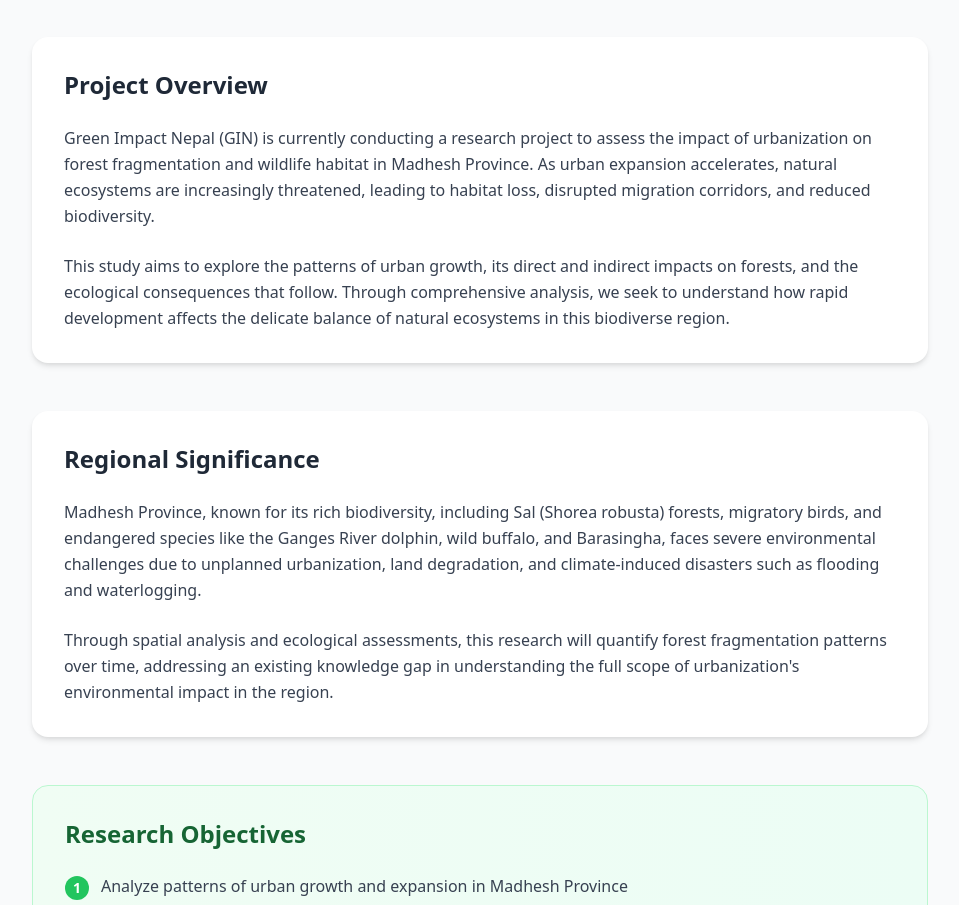
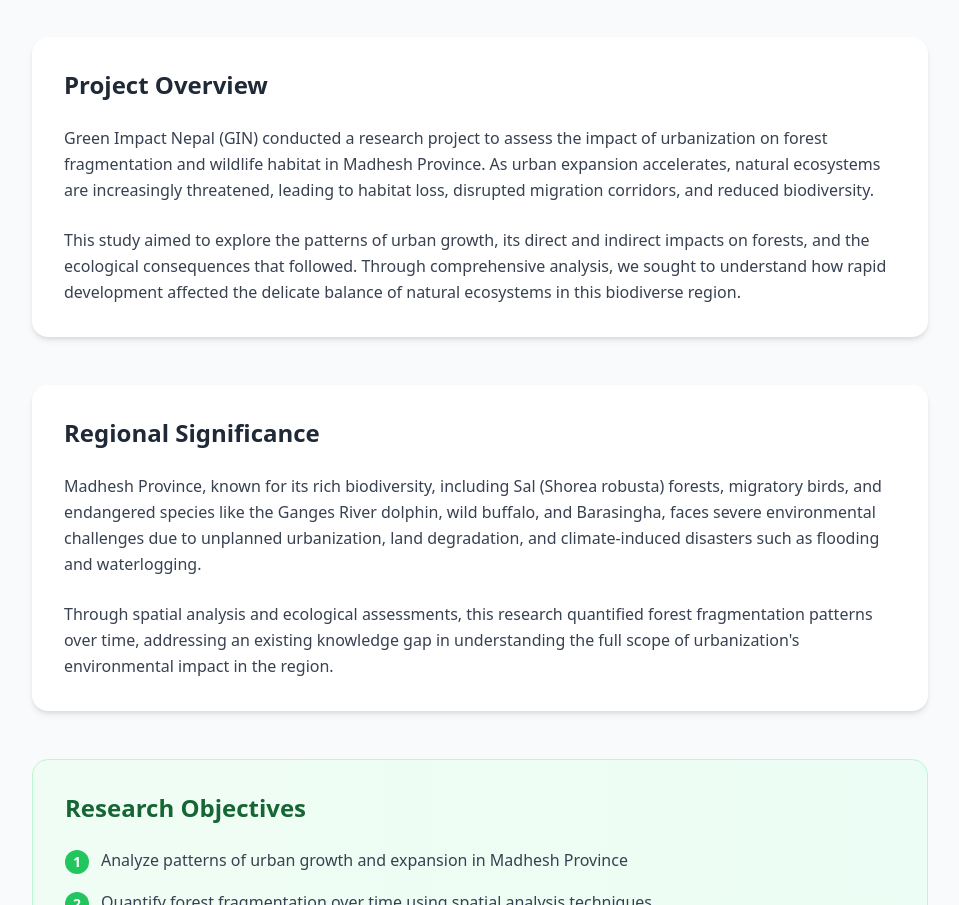
Before and after one commit to Binabh/green-impact-nepal, a plain HTML site: page docs/articles/urban-impact-study.html in a window 1280 px wide. Shown: the part 680-1585 px from the top of the page, without its empty margins (160-1119 px from the left). Drawn offline with Linux system fonts and the light colour scheme.

Commit message:
Update project overview and study aims in urban impact study article

```diff
--- a/docs/articles/urban-impact-study.html
+++ b/docs/articles/urban-impact-study.html
@@ -66,15 +66,16 @@
           <div class="bg-white rounded-2xl p-8 shadow-card mb-12">
             <h2 class="text-2xl font-bold text-gray-800 mb-6">Project Overview</h2>
             <p class="text-gray-700 leading-relaxed mb-6">
-              Green Impact Nepal (GIN) is currently conducting a research project to assess the impact of urbanization
+              Green Impact Nepal (GIN) conducted a research project to assess the impact of urbanization
               on forest fragmentation and wildlife habitat in Madhesh Province. As urban expansion accelerates, natural
               ecosystems are increasingly threatened, leading to habitat loss, disrupted migration corridors, and
               reduced biodiversity.
             </p>
             <p class="text-gray-700 leading-relaxed">
-              This study aims to explore the patterns of urban growth, its direct and indirect impacts on forests, and
-              the ecological consequences that follow. Through comprehensive analysis, we seek to understand how rapid
-              development affects the delicate balance of natural ecosystems in this biodiverse region.
+              This study aimed to explore the patterns of urban growth, its direct and indirect impacts on forests, and
+              the ecological consequences that followed. Through comprehensive analysis, we sought to understand how
+              rapid
+              development affected the delicate balance of natural ecosystems in this biodiverse region.
             </p>
           </div>
 
@@ -87,7 +88,7 @@
               such as flooding and waterlogging.
             </p>
             <p class="text-gray-700 leading-relaxed">
-              Through spatial analysis and ecological assessments, this research will quantify forest fragmentation
+              Through spatial analysis and ecological assessments, this research quantified forest fragmentation
               patterns over time, addressing an existing knowledge gap in understanding the full scope of urbanization's
               environmental impact in the region.
             </p>
```
